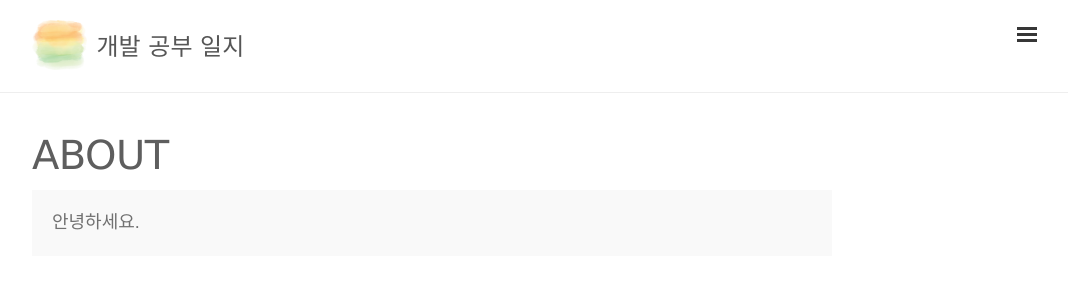
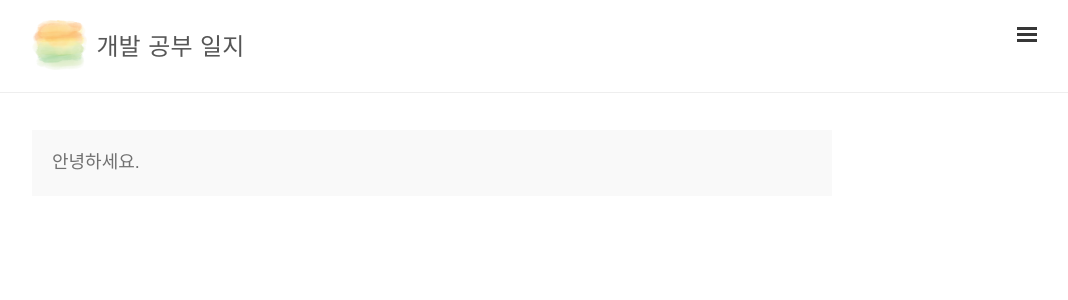
Before and after one commit to 1day1commit/1day1commit.github.io, a Jekyll site: the page built from about.md, in a window 1280 px wide. Shown: the top 300 px of the page, without its empty margins (208-1276 px from the left). Built offline with Jekyll 4.4.1, drawn with Linux system fonts in a browser that asks for light colours; nearby versions of some CDN libraries; comment, search, counter and statistics services are not loaded.

```diff
--- a/_layouts/default.html
+++ b/_layouts/default.html
@@ -27,7 +27,6 @@
           </h3>
         </div>
       </div>
-
       <div class="container content">{{ content }}</div>
     </div>
     <!-- search bar -->
--- a/_layouts/page.html
+++ b/_layouts/page.html
@@ -2,7 +2,4 @@
 layout: default
 ---
 
-<div class="page">
-  <h1 class="page-title">{{ page.title }}</h1>
-  {{ content }}
-</div>
+<div class="page">{{ content }}</div>
```
Also changed, not shown: 18 other files.
